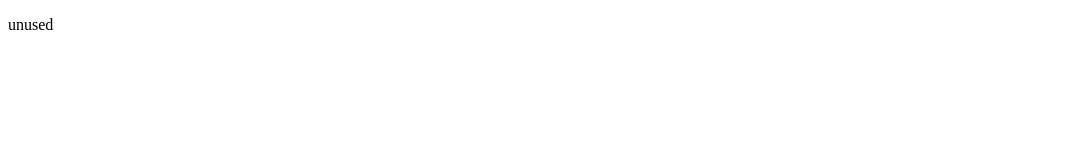
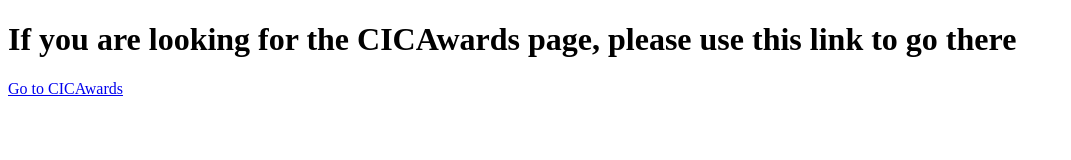
Before and after one commit to cicweb/cicweb, a plain HTML site: page index.html in a window 1280 px wide. Shown: the whole page, without its empty margins (0-1071 px from the left). Drawn offline with Linux system fonts and the light colour scheme.

Commit message:
Add CICAwards link and heading to index.html

```diff
--- a/index.html
+++ b/index.html
@@ -1,2 +1,7 @@
 <!DOCTYPE HTML>
-<p> unused </p>
+<html>
+  <body>
+    <h1>If you are looking for the CICAwards page, please use this link to go there</h1>
+    <a href="https://ziadgo.uk/cicawards">Go to CICAwards</a>
+  </body>
+</html>
```
